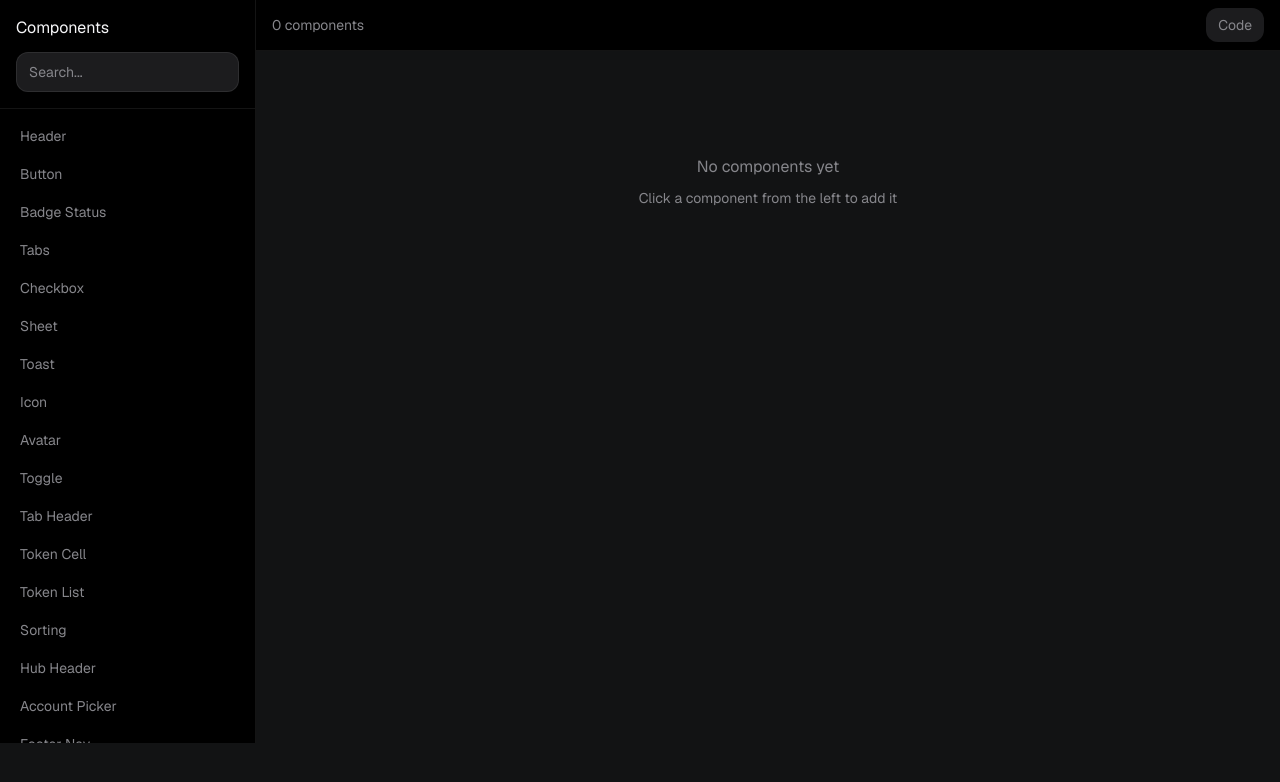
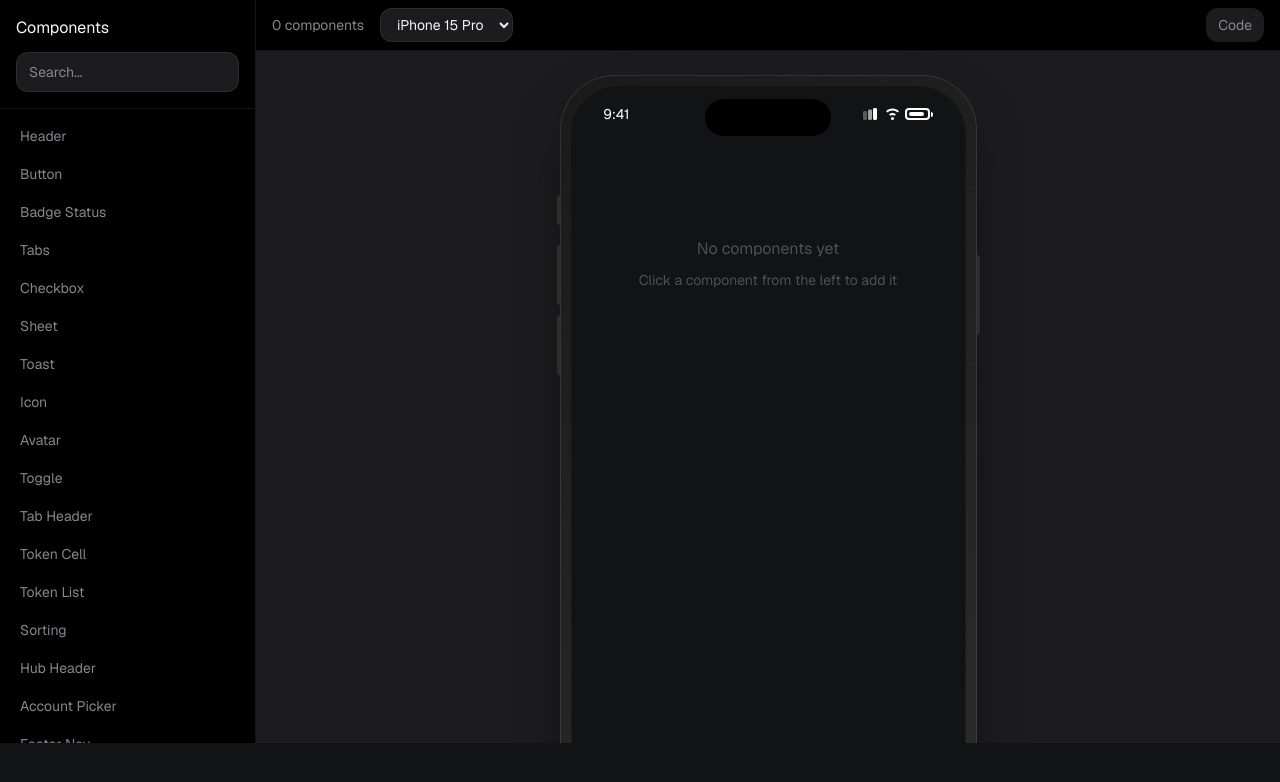
Before and after one commit to jasonculbertson/mm-design-system, a Next.js app in the folder web/: page /canvas in a window 1280 px wide. Shown: the top 782 px of the page. Built offline with nearby package versions, Linux system fonts and the light colour scheme.

Commit message:
Add iPhone device frame to canvas with Dynamic Island, status bar, and home indicator

```diff
--- a/web/app/canvas/page.tsx
+++ b/web/app/canvas/page.tsx
@@ -9,11 +9,20 @@ interface CanvasItem {
   props: Record<string, any>;
 }
 
+type DeviceFrame = "iphone-15-pro" | "iphone-se" | "none";
+
+const deviceFrames: Record<DeviceFrame, { name: string; width: number; height: number; hasNotch: boolean; hasDynamicIsland: boolean }> = {
+  "iphone-15-pro": { name: "iPhone 15 Pro", width: 393, height: 852, hasNotch: false, hasDynamicIsland: true },
+  "iphone-se": { name: "iPhone SE", width: 375, height: 667, hasNotch: false, hasDynamicIsland: false },
+  "none": { name: "No Frame", width: 375, height: 667, hasNotch: false, hasDynamicIsland: false },
+};
+
 export default function CanvasPage() {
   const [canvasItems, setCanvasItems] = useState<CanvasItem[]>([]);
   const [selectedItemId, setSelectedItemId] = useState<string | null>(null);
   const [showCode, setShowCode] = useState(false);
   const [search, setSearch] = useState("");
+  const [deviceFrame, setDeviceFrame] = useState<DeviceFrame>("iphone-15-pro");
 
   const selectedItem = canvasItems.find((item) => item.id === selectedItemId);
 
@@ -95,9 +104,22 @@ export default function CanvasPage() {
       <div className="flex-1 flex flex-col overflow-hidden">
         {/* Toolbar */}
         <div className="flex items-center justify-between px-4 py-2 border-b border-[var(--chrome-border)] bg-[var(--chrome-bg)]">
+          <div className="flex items-center gap-4">
             <span className="text-body-sm text-[var(--chrome-text-muted)]">
               {canvasItems.length} component{canvasItems.length !== 1 ? "s" : ""}
             </span>
+            <select
+              value={deviceFrame}
+              onChange={(e) => setDeviceFrame(e.target.value as DeviceFrame)}
+              className="px-3 py-1.5 rounded-lg bg-[var(--chrome-bg-subtle)] border border-[var(--chrome-border)] text-body-sm text-[var(--chrome-text)]"
+            >
+              {Object.entries(deviceFrames).map(([key, frame]) => (
+                <option key={key} value={key}>
+                  {frame.name}
+                </option>
+              ))}
+            </select>
+          </div>
           <div className="flex gap-2">
             <button
               onClick={() => setShowCode(!showCode)}
@@ -113,15 +135,84 @@ export default function CanvasPage() {
         </div>
 
         {/* Preview / Code */}
-        <div className="flex-1 overflow-auto p-6 bg-[var(--color-background-default)]">
+        <div className="flex-1 overflow-auto p-6 bg-[var(--chrome-bg-subtle)] flex items-start justify-center">
           {showCode ? (
-            <pre className="p-4 rounded-xl bg-[var(--chrome-bg)] border border-[var(--chrome-border)] text-body-sm text-[var(--chrome-text)] overflow-x-auto">
+            <pre className="p-4 rounded-xl bg-[var(--chrome-bg)] border border-[var(--chrome-border)] text-body-sm text-[var(--chrome-text)] overflow-x-auto max-w-2xl w-full">
               {generateCode() || "// Add components to see generated code"}
             </pre>
           ) : (
-            <div className="max-w-[375px] mx-auto space-y-4">
+            <div className="relative">
+              {/* iPhone Frame */}
+              {deviceFrame !== "none" && (
+                <div
+                  className="absolute inset-0 pointer-events-none"
+                  style={{
+                    background: "linear-gradient(145deg, #1a1a1a, #2d2d2d)",
+                    borderRadius: deviceFrame === "iphone-15-pro" ? 55 : 40,
+                    padding: 12,
+                    boxShadow: "0 25px 50px -12px rgba(0, 0, 0, 0.5), 0 0 0 1px rgba(255,255,255,0.1) inset",
+                  }}
+                >
+                  {/* Side buttons */}
+                  <div className="absolute -left-[3px] top-[120px] w-[3px] h-[30px] bg-[#2d2d2d] rounded-l-sm" />
+                  <div className="absolute -left-[3px] top-[170px] w-[3px] h-[60px] bg-[#2d2d2d] rounded-l-sm" />
+                  <div className="absolute -left-[3px] top-[240px] w-[3px] h-[60px] bg-[#2d2d2d] rounded-l-sm" />
+                  <div className="absolute -right-[3px] top-[180px] w-[3px] h-[80px] bg-[#2d2d2d] rounded-r-sm" />
+                </div>
+              )}
+
+              {/* Screen Container */}
+              <div
+                className="relative bg-[var(--color-background-default)] overflow-hidden"
+                style={{
+                  width: deviceFrames[deviceFrame].width,
+                  height: deviceFrames[deviceFrame].height,
+                  borderRadius: deviceFrame === "iphone-15-pro" ? 47 : deviceFrame === "iphone-se" ? 0 : 0,
+                  margin: deviceFrame !== "none" ? 12 : 0,
+                  boxShadow: deviceFrame !== "none" ? "0 0 0 1px rgba(0,0,0,0.3)" : "none",
+                }}
+              >
+                {/* Dynamic Island */}
+                {deviceFrame === "iphone-15-pro" && (
+                  <div className="absolute top-3 left-1/2 -translate-x-1/2 z-50">
+                    <div className="w-[126px] h-[37px] bg-black rounded-[20px]" />
+                  </div>
+                )}
+
+                {/* Status Bar */}
+                <div className="absolute top-0 left-0 right-0 z-40 flex items-center justify-between px-8 h-[54px]">
+                  <span className="text-[14px] weight-semibold text-[var(--color-text-default)]">9:41</span>
+                  <div className="flex items-center gap-1">
+                    <svg width="18" height="12" viewBox="0 0 18 12" fill="currentColor" className="text-[var(--color-text-default)]">
+                      <path d="M1 4.5C1 3.67 1.67 3 2.5 3H3.5C4.33 3 5 3.67 5 4.5V10.5C5 11.33 4.33 12 3.5 12H2.5C1.67 12 1 11.33 1 10.5V4.5Z" opacity="0.3"/>
+                      <path d="M6 3C6 2.17 6.67 1.5 7.5 1.5H8.5C9.33 1.5 10 2.17 10 3V10.5C10 11.33 9.33 12 8.5 12H7.5C6.67 12 6 11.33 6 10.5V3Z" opacity="0.6"/>
+                      <path d="M11 1.5C11 0.67 11.67 0 12.5 0H13.5C14.33 0 15 0.67 15 1.5V10.5C15 11.33 14.33 12 13.5 12H12.5C11.67 12 11 11.33 11 10.5V1.5Z"/>
+                    </svg>
+                    <svg width="17" height="12" viewBox="0 0 17 12" fill="currentColor" className="text-[var(--color-text-default)]">
+                      <path d="M8.5 2.5C10.5 2.5 12.3 3.3 13.6 4.6L15 3.2C13.3 1.5 11 0.5 8.5 0.5C6 0.5 3.7 1.5 2 3.2L3.4 4.6C4.7 3.3 6.5 2.5 8.5 2.5Z"/>
+                      <path d="M5.1 6.4L6.5 7.8C7.1 7.2 7.8 6.9 8.5 6.9C9.2 6.9 9.9 7.2 10.5 7.8L11.9 6.4C10.9 5.4 9.8 4.9 8.5 4.9C7.2 4.9 6.1 5.4 5.1 6.4Z"/>
+                      <circle cx="8.5" cy="10.5" r="1.5"/>
+                    </svg>
+                    <div className="flex items-center">
+                      <div className="w-[25px] h-[12px] border-2 border-current rounded-[4px] relative">
+                        <div className="absolute inset-[2px] right-[4px] bg-current rounded-[2px]" />
+                      </div>
+                      <div className="w-[2px] h-[5px] bg-current rounded-r-sm ml-[1px]" />
+                    </div>
+                  </div>
+                </div>
+
+                {/* Screen Content */}
+                <div
+                  className="absolute inset-0 overflow-y-auto"
+                  style={{
+                    paddingTop: deviceFrame === "iphone-15-pro" ? 54 : 20,
+                    paddingBottom: deviceFrame === "iphone-15-pro" ? 34 : 0,
+                  }}
+                >
+                  <div className="p-4 space-y-4">
                     {canvasItems.length === 0 ? (
-                <div className="text-center py-20 text-[var(--chrome-text-muted)]">
+                      <div className="text-center py-20 text-[var(--color-text-muted)]">
                         <p className="text-body-md mb-2">No components yet</p>
                         <p className="text-body-sm">Click a component from the left to add it</p>
                       </div>
@@ -135,7 +226,7 @@ export default function CanvasPage() {
                             className={`relative cursor-pointer rounded-lg transition-all ${
                               selectedItemId === item.id
                                 ? "ring-2 ring-[var(--color-primary-default)]"
-                          : "hover:ring-1 hover:ring-[var(--chrome-border)]"
+                                : "hover:ring-1 hover:ring-[var(--color-border-muted)]"
                             }`}
                           >
                             <Component {...item.props} />
@@ -144,7 +235,8 @@ export default function CanvasPage() {
                                 e.stopPropagation();
                                 removeComponent(item.id);
                               }}
-                        className="absolute -top-2 -right-2 w-6 h-6 rounded-full bg-[var(--color-error-default)] text-white text-body-sm flex items-center justify-center opacity-0 hover:opacity-100 transition-opacity"
+                              className="absolute -top-2 -right-2 w-6 h-6 rounded-full bg-[var(--color-error-default)] text-white text-body-sm flex items-center justify-center opacity-0 group-hover:opacity-100 hover:!opacity-100 transition-opacity"
+                              style={{ opacity: selectedItemId === item.id ? 1 : undefined }}
                             >
                               ×
                             </button>
@@ -152,6 +244,14 @@ export default function CanvasPage() {
                         );
                       })
                     )}
+                  </div>
+                </div>
+
+                {/* Home Indicator */}
+                {deviceFrame === "iphone-15-pro" && (
+                  <div className="absolute bottom-2 left-1/2 -translate-x-1/2 w-[134px] h-[5px] bg-[var(--color-text-default)] rounded-full opacity-30" />
+                )}
+              </div>
             </div>
           )}
         </div>
```
Also changed, not shown: 1 other file (tests, documents, lock files or other folders). Lines whose indentation alone changed are shown as unchanged.
